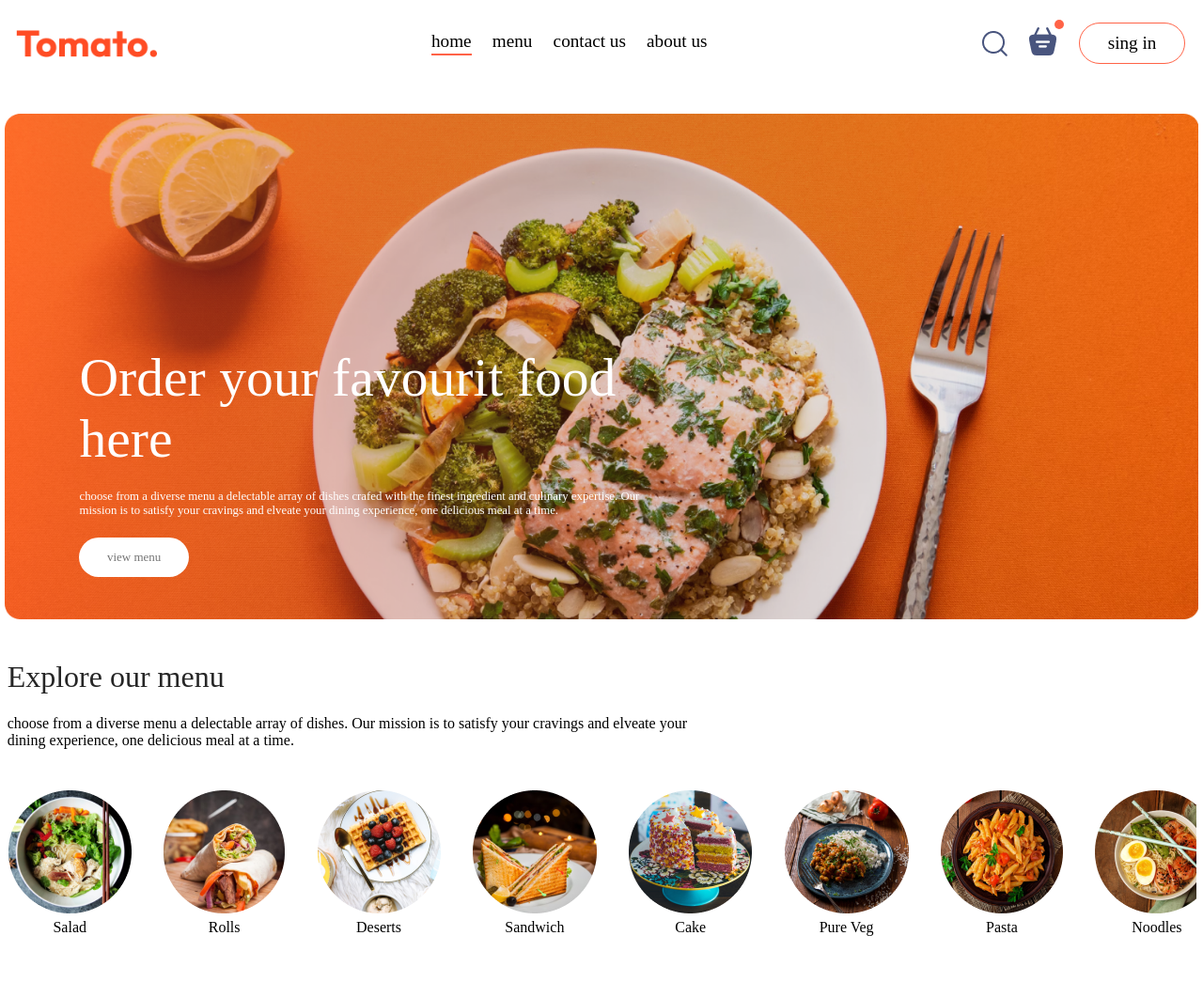
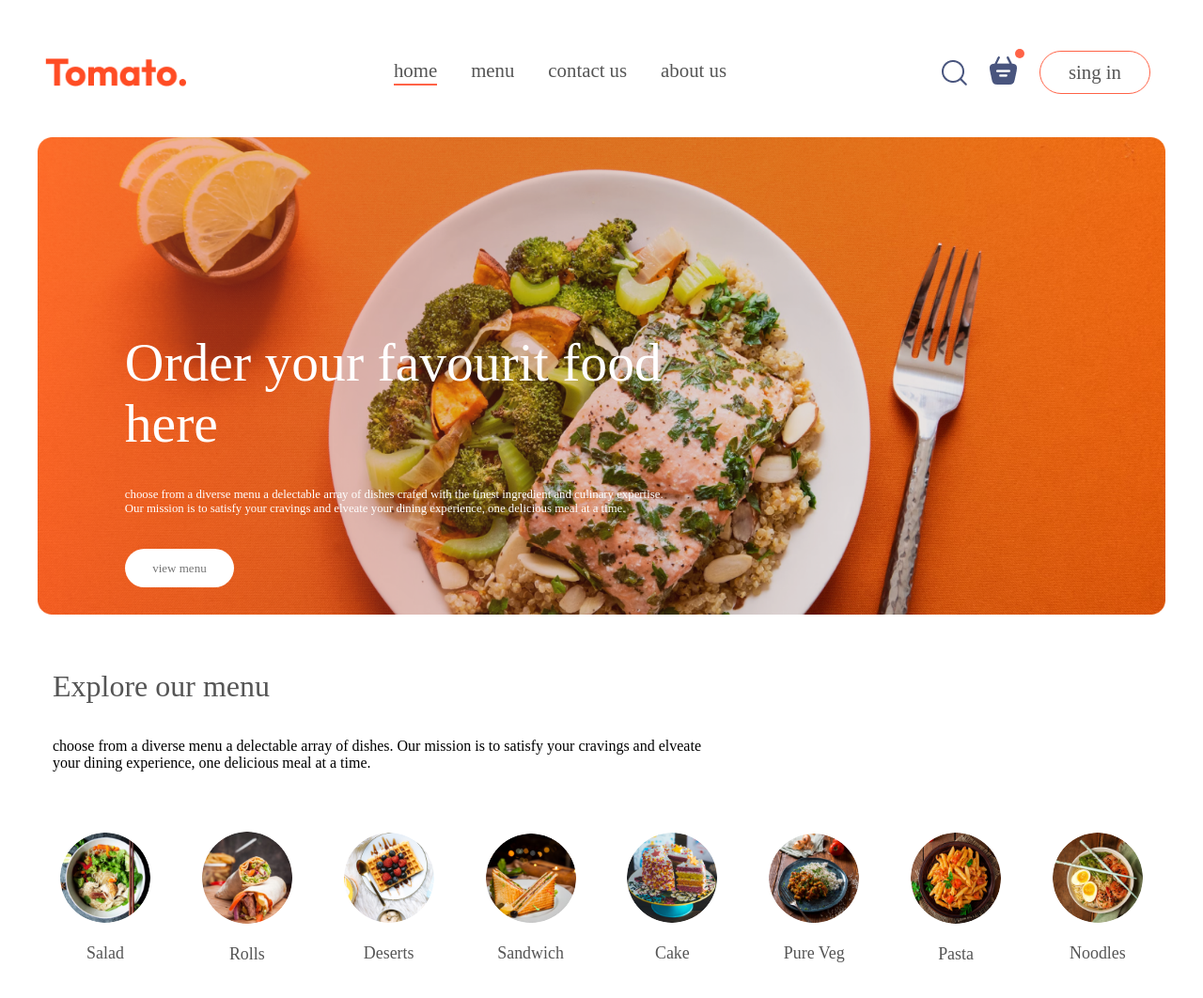
Before and after one commit to dunaa1essa/reactProject, a React (Create React App) app: page / in a window 1280 px wide. Shown: the top 1062 px of the page at 94% size. Before the commit the page ends 1020 px from the top, so only its background shows below. Built offline with nearby package versions, Linux system fonts and the light colour scheme; a web font is replaced by a local one.

Commit message:
finalEdit

```diff
--- a/src/App.js
+++ b/src/App.js
@@ -2,7 +2,7 @@
 import './index.css'
 import Navbar from "./componets/Navbar/Navbar";
 import { Routes , Route } from 'react-router-dom';
-import Home from './pages/Home/home'
+import Home from './pages/Home/Home'
 import Cart from './pages/cart/cart'
 import PlaceOrder from './pages/PlaceOrder/placeOrder';
 
--- a/src/componets/ExploreMenu/ExploreMenu.css
+++ b/src/componets/ExploreMenu/ExploreMenu.css
@@ -4,7 +4,7 @@
     gap: 20px;
 }
 .explore-menu h1{
-    color: #262626;
+    color:  #555;
     font-weight: 500;
 }
 .explore-menu-text{
@@ -15,8 +15,30 @@
     display: flex;
     justify-content: space-between;
     align-items: center;
-    gap: 30px;
+    gap: 20px;
     text-align: center;
     margin: 20px 0px;
     overflow-x: scroll;
 }
+.exploer-menu-list::-webkit-scrollbar{
+    display: none;
+}
+.explore-menu-list-itme img{
+    width: 7.5vw;
+    min-width: 80px;
+    cursor: pointer;
+    border-radius: 50%;
+    transition: 0.2s;
+}
+.explore-menu-list-itme p{
+    margin-top: 10px;
+    color:  #555;
+    font-size: max(1.4vw,16PX);
+    cursor: pointer;
+}
+.explore-menu hr{
+    margin: 10px 0px;
+    height: 2px;
+    background-color: #e2e2e2;
+    border: none;
+}
--- a/src/componets/ExploreMenu/ExploreMenu.js
+++ b/src/componets/ExploreMenu/ExploreMenu.js
@@ -2,7 +2,7 @@
 import './ExploreMenu.css'
 import { menu_list } from '../../assets/assets'
 
-const ExprolMenu = () => {
+const ExprolMenu = ({category,setCategory}) => {
   return (
     <div className='explore-menu' id='explore-menu'>
       <h1>Explore our menu</h1>
@@ -10,7 +10,7 @@
       <div className='exploer-menu-list'>
       {menu_list.map((item,index) => {
         return(
-          <div key={index} className='explore-menu-itme'>
+          <div onClick={()=>setCategory(prev=>prev===item.menu_name?"All":item.menu_name)} key={index} className='explore-menu-list-itme'>
             <img src={item.menu_image} alt=''/>
             <p>{item.menu_name}</p>
           </div>
@@ -20,5 +20,4 @@
     </div>
   )
 }
-
 export default ExprolMenu
--- a/src/componets/Header/header.css
+++ b/src/componets/Header/header.css
@@ -1,6 +1,6 @@
 .header{
    height: 43vw;
-   margin: 30px auto;
+   margin: 0px auto;
    background: url('/public/header_img.png') no-repeat;
    background-size: contain;
    position: relative;
--- a/src/componets/Navbar/navbar.css
+++ b/src/componets/Navbar/navbar.css
@@ -1,12 +1,9 @@
-root{
-    --blue: #49557e;
- }
+
  .navbar{
      padding: 20px 0px;
      display: flex;
      justify-content: space-between;
      align-items: center;
-     margin: auto 12px;
  }
  .navbar .logo{
      width: 150px;
@@ -16,18 +13,17 @@
      display: flex;
      list-style: none;
      gap: 20px;
-     color: var(--blue);
-     font-size: 1.2rem;
+     color:  #555;
+     font-size: 1.3rem;
  }
  .navbar-right{
      display: flex;
      align-items: center;
-     gap: 20px;
  }
  .navbar button{
      background: transparent;
-     font-size: 1.2rem;
-     color: var(--blue);
+     font-size: 1.3rem;
+     color:  #555;
      border: 1px solid tomato;
      padding: 10px 30px;
      border-radius: 50px;
--- a/src/index.css
+++ b/src/index.css
@@ -1,7 +1,7 @@
 @import url('https://fonts.googleapis.com/css2?family=Playfair+Display:ital@0;1&display=swap');
 *{
   padding: 0;
-  margin: 1.1px;
+  margin: 0.5rem;
   box-sizing: border-box;
   font-family: Outfit;
 }
--- a/src/pages/Home/home.js
+++ b/src/pages/Home/home.js
@@ -1,15 +1,18 @@
-import React from 'react'
+import React, { useState } from 'react'
 import './home.css'
 import Header from '../../componets/Header/Header'
 import ExprolMenu from '../../componets/ExploreMenu/ExploreMenu'
 
-const home = () => {
+const Home = () => {
+
+  const [category,setCategory] = useState('All');
+
   return (
     <div>
       <Header/>
-      <ExprolMenu/>
+      <ExprolMenu category={category} setCategory={setCategory}/>
     </div>
   )
 }
 
-export default home
+export default Home
```
